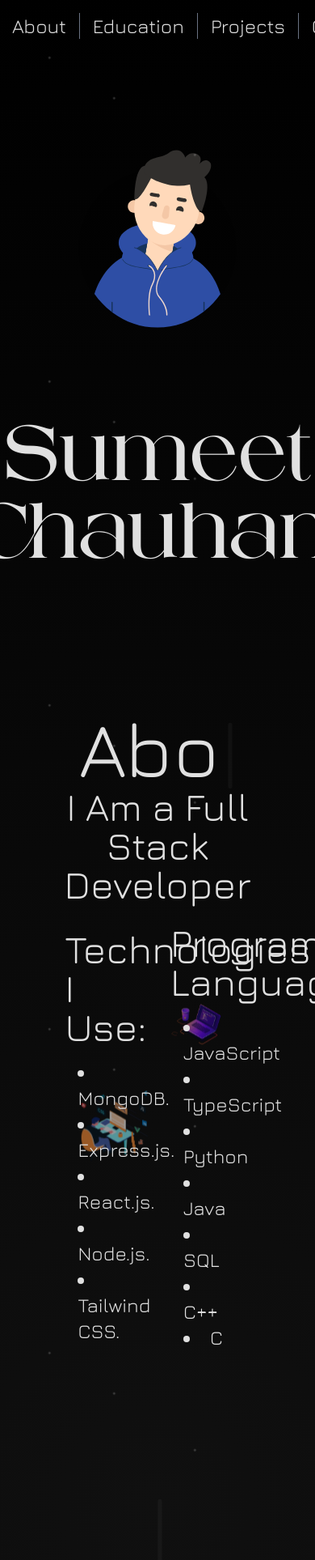
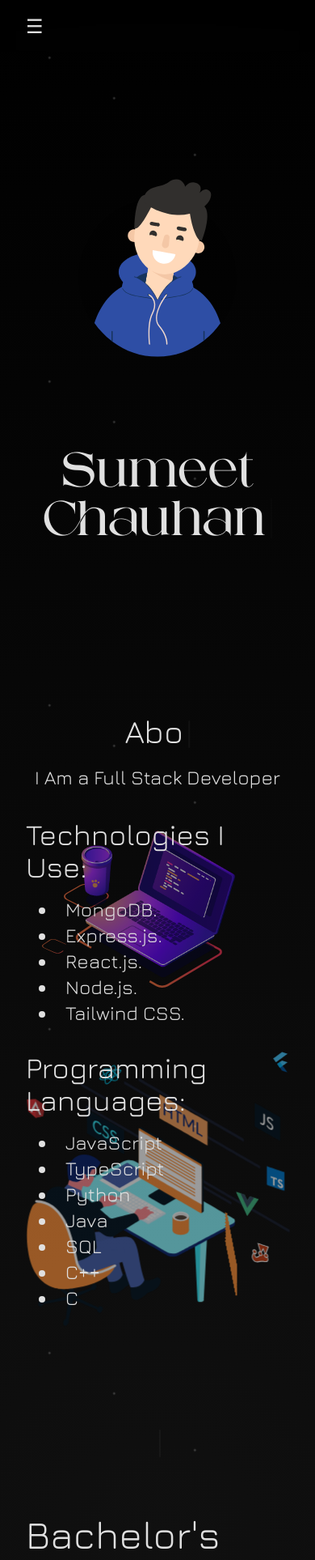
Before and after one commit to Sumeet0P/Portfolio, a React (Vite) app: page / in a window 390 px wide. Shown: the top 1927 px of the page at 81% size. Built offline with nearby package versions, Linux system fonts and the light colour scheme.

Commit message:
Add responsive design for cross-device compatibility

```diff
--- a/src/components/About.jsx
+++ b/src/components/About.jsx
@@ -8,14 +8,14 @@ import SkillAnimation from "../assets/developer skills.json";
 const About = () => {
   return (
     <motion.div
-      className="relative about min-h-screen flex flex-col items-center justify-evenly p-8"
+      className="relative about min-h-screen flex flex-col items-center justify-evenly p-4 md:p-8"
       initial={{ opacity: 0 }}
       whileInView={{ opacity: 1 }}
       transition={{ duration: 1 }}
       viewport={{ once: false, amount: 0.5 }}
     >
-      {/* Left animation */}
-      <div className="absolute pb-12 left-50 top-1/2 transform -translate-y-1/2 w-1/4 z-0">
+      {/* Left animation - hidden on mobile */}
+      <div className="md:block absolute md:left-50 top-2/5 md:top-1/2 transform -translate-y-1/2 z-0 w-96 h-96">
         <Lottie
           animationData={ComputerAnimation}
           loop={true}
@@ -23,8 +23,8 @@ const About = () => {
         />
       </div>
 
-      {/* Right animation */}
-      <div className="absolute pt-48 right-50 top-1/2 transform -translate-y-1/2 w-1/4 z-0">
+      {/* Right animation - hidden on mobile */}
+      <div className="md:block absolute pt-48 md:right-50 top-1/2 transform -translate-y-1/2 w-96 h-96 z-0">
         <Lottie
           animationData={SkillAnimation}
           loop={true}
@@ -32,12 +32,12 @@ const About = () => {
         />
       </div>
 
-      <p className="z-10 text-8xl text-center">
+      <p className="z-10 responsive-text-8xl text-center">
         <Typewriter
           words={["About Me"]}
-          typeSpeed={120} // Faster typing
-          deleteSpeed={50} // Speed when deleting
-          delaySpeed={1500} // Delay before next word starts
+          typeSpeed={120}
+          deleteSpeed={50}
+          delaySpeed={1500}
           loop={false}
           cursor
           cursorStyle="|"
@@ -45,10 +45,10 @@ const About = () => {
         />
       </p>
 
-      <p className="z-10 text-5xl text-center">I Am a Full Stack Developer</p>
+      <p className="z-10 responsive-text-5xl text-center">I Am a Full Stack Developer</p>
 
-      <div className="z-10 text-5xl grid grid-cols-2 gap-8 items-center justify-center p-6 w-[85%]">
-        <div className="">
+      <div className="z-10 responsive-text-2xl grid grid-cols-1 md:grid-cols-2 gap-4 md:gap-8 items-start justify-center p-4 md:p-6 w-full md:w-[85%]">
+        <div className="text-4xl">
           Technologies I Use:
           <ul className="text-2xl p-4 list-disc list-inside">
             <li>MongoDB.</li>
@@ -59,7 +59,7 @@ const About = () => {
           </ul>
         </div>
 
-        <div>
+        <div className="text-4xl">
           <p className="">Programming Languages:</p>
           <ul className="text-2xl p-4 list-disc list-inside">
             <li>JavaScript</li>
--- a/src/components/Contact.jsx
+++ b/src/components/Contact.jsx
@@ -20,14 +20,14 @@ const Contact = () => {
 
   return (
     <motion.footer
-      className="relative justify-center items-center contact p-8 text-center text-2xl"
+      className="relative flex flex-col justify-center items-center contact top-30 p-4 md:p-8 text-center responsive-text-2xl min-h-[50vh]"
       ref={counterRef}
       initial={{ opacity: 0 }}
       whileInView={{ opacity: 1 }}
       transition={{ duration: 1 }}
       viewport={{ once: false, amount: 0.5 }}
     >
-      <div className="absolute transform pt-16 left-95 -translate-y-1/2 w-1/12 z-0">
+      <div className="md:block absolute w-1/4 mb-40 transform md:pt-16 md:left-95 -translate-y-1/2 md:w-1/12 z-0">
         <Lottie
           lottieRef={lottieRef}
           animationData={ContactAnimation}
@@ -35,7 +35,8 @@ const Contact = () => {
           className="opacity-100"
         />
       </div>
-      <p><Typewriter
+      <p>
+        <Typewriter
           words={["Let's Connect!"]}
           typeSpeed={120} // Faster typing
           deleteSpeed={50} // Speed when deleting
@@ -44,7 +45,8 @@ const Contact = () => {
           cursor
           cursorStyle="|"
           cursorClassName="typewriter-cursor"
-              /></p>
+        />
+      </p>
       <p className="relative">
         <a href="mailto:schauhan8886@gmail.com">
           Email: schauhan8886@gmail.com
--- a/src/components/Education.jsx
+++ b/src/components/Education.jsx
@@ -21,41 +21,44 @@ const Education = () => {
   return (
     <motion.div
       ref={counterRef}
-      className="relative education h-screen flex flex-col items-center justify-evenly p-8"
+      className="relative education min-h-screen flex flex-col items-center justify-evenly p-4 md:p-8"
       initial={{ opacity: 0 }}
       whileInView={{ opacity: 1 }}
       transition={{ duration: 1 }}
       viewport={{ once: false, amount: 0.5 }}
     >
-      <p className="text-8xl text-center"><Typewriter
-                words={["Education"]}
-                typeSpeed={120} // Faster typing
-                deleteSpeed={50} // Speed when deleting
-                delaySpeed={1500} // Delay before next word starts
-                loop={false}
-                cursor
-                cursorStyle="|"
-                cursorClassName="typewriter-cursor"
-              /></p>
-      <div className="absolute top-1/2 transform -translate-y-1/2 w-1/5 z-0">
+      <p className="responsive-text-8xl text-center">
+        <Typewriter
+          words={["Education"]}
+          typeSpeed={120}
+          deleteSpeed={50}
+          delaySpeed={1500}
+          loop={false}
+          cursor
+          cursorStyle="|"
+          cursorClassName="typewriter-cursor"
+        />
+      </p>
+
+      <div className="md:block absolute w-[65%] top-1/2 transform -translate-y-1/2 md:w-1/5 z-0">
         <Lottie
           lottieRef={lottieRef}
           animationData={CertificateAnimation}
           loop={false}
-          className="opacity-30 "
+          className="opacity-30"
         />
       </div>
 
-      <div className="relative text-5xl grid grid-cols-2 gap-4 items-center justify-center p-6 w-[85%]">
+      <div className="relative responsive-text-2xl grid grid-cols-1 md:grid-cols-2 gap-4 items-start justify-center p-4 md:p-6 w-full md:w-[85%]">
         <div className="text-2xl space-y-2">
           <p className="text-5xl">Bachelor's Degree in Computer Application</p>
           <p className="">Chhatrapati Shivaji Maharaj University</p>
           <p className="">Graduated: 2024</p>
         </div>
 
-        <div className="">
+        <div className="text-4xl">
           Relevant Coursework:
-          <ul className="text-2xl p-4">
+          <ul className="text-2xl pt-4">
             <li>Data Structures and Algorithms.</li>
             <li>Web Development.</li>
             <li>Database Management.</li>
--- a/src/components/Home.jsx
+++ b/src/components/Home.jsx
@@ -1,57 +1,94 @@
-import React from "react";
+import React, { useState } from "react";
 import { Link } from "react-scroll";
 import Lottie from "lottie-react";
 import { motion } from "motion/react";
 import { Typewriter } from "react-simple-typewriter";
-import AvatarAnimation from "../assets/Avatar.json"; // path to your file
+import AvatarAnimation from "../assets/Avatar.json";
 
 const Home = () => {
+  const [isMenuOpen, setIsMenuOpen] = useState(false);
+
   return (
     <>
       <motion.nav
-        className="navbar flex items-center justify-center text-2xl p-4 "
+        className="navbar flex items-center justify-between md:justify-center text-2xl p-4"
         initial={{ opacity: 0 }}
         whileInView={{ opacity: 1 }}
         transition={{ duration: 1 }}
         viewport={{ once: true, amount: 0.5 }}
       >
-        <ul className="flex items-center justify-center cursor-pointer divide-x divide-gray-500">
-          <li className="px-4">
-            <Link activeClass="active" to="home" smooth={true} duration={500}>
+        <button
+          className="md:hidden text-2xl px-4 hover:opacity-75 transition-opacity"
+          onClick={() => setIsMenuOpen(!isMenuOpen)}
+          aria-label="Toggle menu"
+        >
+          ☰
+        </button>
+
+        <ul className={`
+          absolute md:relative top-full left-0 right-0
+          flex flex-col md:flex-row items-center justify-center
+          bg-[#1a1a1a]/90 backdrop-blur-sm md:bg-transparent
+          transition-all duration-300 ease-in-out
+          ${isMenuOpen ? 'opacity-100 visible' : 'opacity-0 invisible md:opacity-100 md:visible'}
+          cursor-pointer md:divide-x md:divide-gray-500
+        `}>
+          <li className="w-full md:w-auto">
+            <Link
+              activeClass="active"
+              to="home"
+              smooth={true}
+              duration={500}
+              className="block px-4 py-3 md:py-0 hover:bg-gray-800/50 md:hover:bg-transparent transition-colors"
+              onClick={() => setIsMenuOpen(false)}
+            >
               Home
             </Link>
           </li>
-          <li className="px-4">
-            <Link activeClass="active" to="about" smooth={true} duration={500}>
+          <li className="w-full md:w-auto">
+            <Link
+              activeClass="active"
+              to="about"
+              smooth={true}
+              duration={500}
+              className="block px-4 py-3 md:py-0 hover:bg-gray-800/50 md:hover:bg-transparent transition-colors"
+              onClick={() => setIsMenuOpen(false)}
+            >
               About
             </Link>
           </li>
-          <li className="px-4">
+          <li className="w-full md:w-auto">
             <Link
               activeClass="active"
               to="education"
               smooth={true}
               duration={500}
+              className="block px-4 py-3 md:py-0 hover:bg-gray-800/50 md:hover:bg-transparent transition-colors"
+              onClick={() => setIsMenuOpen(false)}
             >
               Education
             </Link>
           </li>
-          <li className="px-4">
+          <li className="w-full md:w-auto">
             <Link
               activeClass="active"
               to="projects"
               smooth={true}
               duration={500}
+              className="block px-4 py-3 md:py-0 hover:bg-gray-800/50 md:hover:bg-transparent transition-colors"
+              onClick={() => setIsMenuOpen(false)}
             >
               Projects
             </Link>
           </li>
-          <li className="px-4">
+          <li className="w-full md:w-auto">
             <Link
               activeClass="active"
               to="contact"
               smooth={true}
               duration={500}
+              className="block px-4 py-3 md:py-0 hover:bg-gray-800/50 md:hover:bg-transparent transition-colors"
+              onClick={() => setIsMenuOpen(false)}
             >
               Contact
             </Link>
@@ -70,7 +107,7 @@ const Home = () => {
           loop={true}
           className="w-96 h-96 "
         />
-        <h1 className="text-8xl chetta m-8 text-center">
+        <h1 className="text-6xl md:text-8xl chetta m-8 text-center">
           <Typewriter
             words={["Sumeet Chauhan"]}
             typeSpeed={120} // Faster typing
--- a/src/components/Project.jsx
+++ b/src/components/Project.jsx
@@ -4,23 +4,27 @@ import { Typewriter } from "react-simple-typewriter";
 
 const Project = () => {
   return (
-    <motion.div className="projects h-screen flex flex-col items-center justify-evenly p-8"
+    <motion.div
+      className="projects min-h-screen flex flex-col items-center justify-evenly p-4 md:p-8"
       initial={{ opacity: 0 }}
       whileInView={{ opacity: 1 }}
       transition={{ duration: 1 }}
-        viewport={{ once: false, amount: 0.5 }}>
-      <p className="text-8xl text-center"><Typewriter
+      viewport={{ once: false, amount: 0.5 }}
+    >
+      <p className="responsive-text-8xl text-center">
+        <Typewriter
           words={["Projects"]}
-                typeSpeed={120} // Faster typing
-                deleteSpeed={50} // Speed when deleting
-                delaySpeed={1500} // Delay before next word starts
+          typeSpeed={120}
+          deleteSpeed={50}
+          delaySpeed={1500}
           loop={false}
           cursor
           cursorStyle="|"
           cursorClassName="typewriter-cursor"
-              /></p>
+        />
+      </p>
 
-      <div className="grid grid-cols-2 gap-8 w-[85%] text-2xl">
+      <div className="grid grid-cols-1 md:grid-cols-2 gap-14 md:gap-8 w-full md:w-[85%] responsive-text-2xl p-4">
         <div>
           <p className="text-4xl mb-2">TaskTrackr App</p>
           <p>
--- a/src/index.css
+++ b/src/index.css
@@ -44,6 +44,8 @@
 body {
   font-family: 'Jura', sans-serif;
   overflow-x: hidden;
+  min-height: 100vh;
+  -webkit-tap-highlight-color: transparent;
 }
 
 html {
@@ -55,8 +57,34 @@ html {
   top: 0;
   left: 0;
   right: 0;
-  /* backdrop-filter: blur(8px); */
+  /* background-color: rgba(26, 26, 26, 0.9); */
+  -webkit-backdrop-filter: blur(8px);
+  backdrop-filter: blur(8px);
   z-index: 1000;
+}
+
+/* Mobile responsive text classes */
+.responsive-text-8xl {
+  font-size: clamp(2.5rem, 8vw, 6rem);
+  line-height: 1.1;
+}
+
+.responsive-text-5xl {
+  font-size: clamp(1.5rem, 5vw, 3rem);
+  line-height: 1.2;
+}
+
+.responsive-text-2xl {
+  font-size: clamp(1rem, 3vw, 1.5rem);
+  line-height: 1.3;
+}
+
+/* Responsive container */
+.responsive-container {
+  width: 100%;
+  max-width: 1280px;
+  margin: 0 auto;
+  padding: 1rem;
 }
 
 
```
Lines whose indentation alone changed are shown as unchanged.
